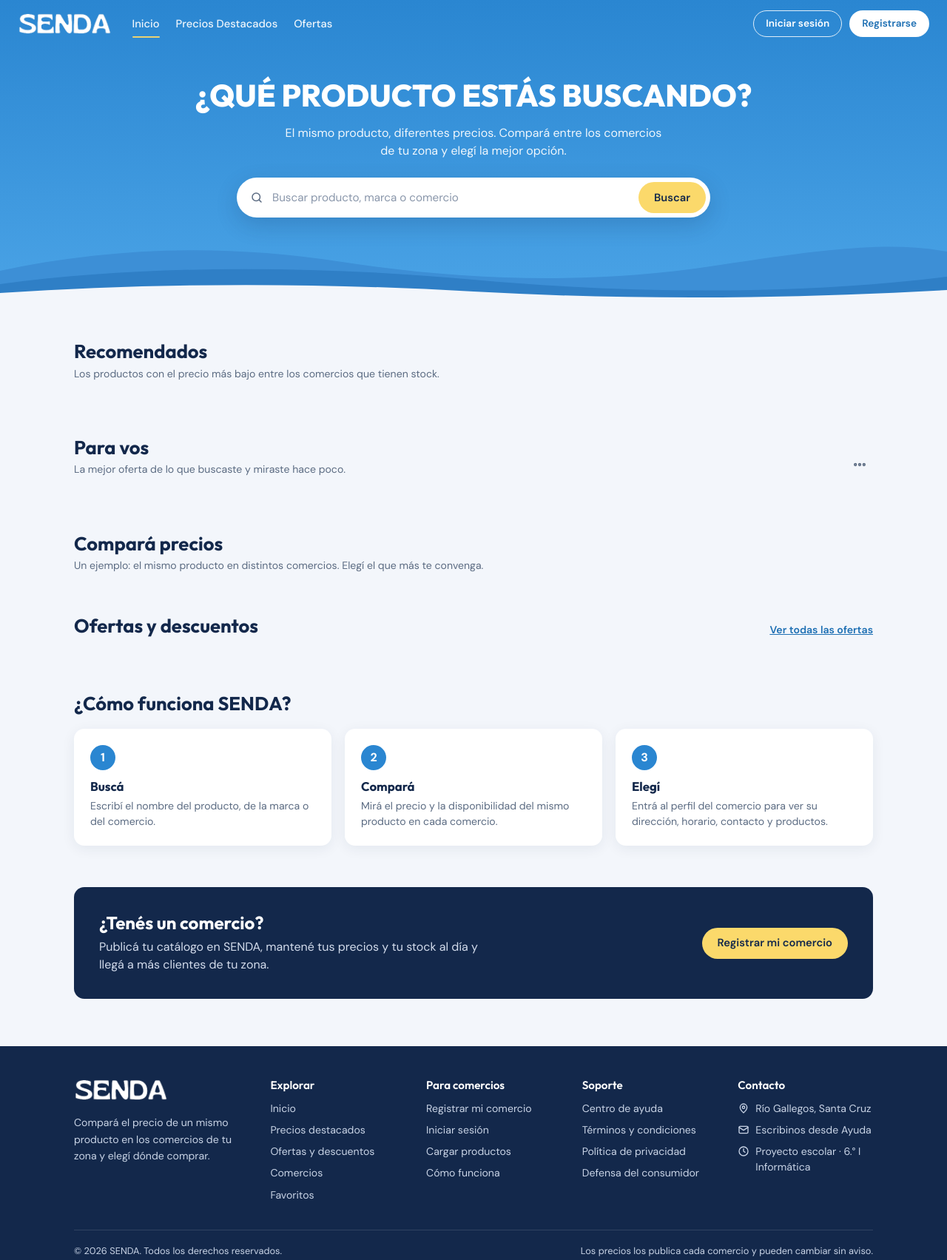
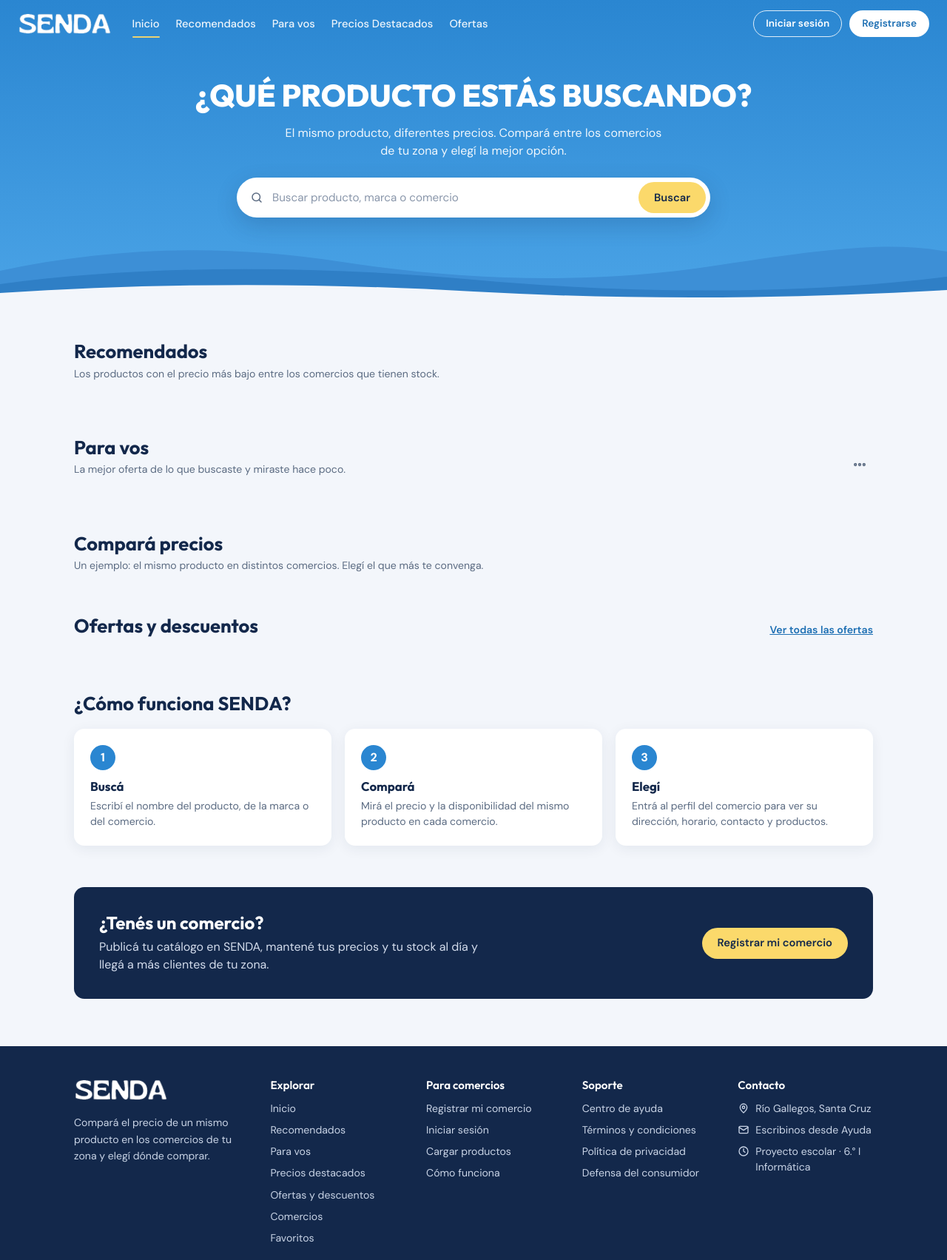
Before and after one commit to Fernandalopezzz/Senda, a plain HTML site: page index.html in a window 1280 px wide. Shown: the top 1703 px of the page at 74% size. Drawn offline with Linux system fonts and the light colour scheme; a script that the page names is missing.

Commit message:
Agregar Recomendados y Para vos a la barra superior
Los enlaces llevan a las secciones del inicio. También se agregan al pie de página.

Co-Authored-By: Claude Opus 5.5 <noreply@anthropic.com>
Claude-Session: https://claude.ai/code/session_0175eduSnSTazL9GHrW7hxaX

```diff
--- a/index.html
+++ b/index.html
@@ -23,6 +23,8 @@
       <a class="logo" href="index.html"><img class="logo__imagen" src="assets/img/logo-senda-blanco.png" alt="SENDA" width="135" height="32"></a>
       <nav class="navegacion" aria-label="Navegación principal">
         <a class="navegacion__enlace navegacion__enlace--activo" data-nav="inicio" href="index.html" aria-current="page">Inicio</a>
+        <a class="navegacion__enlace" data-nav="recomendados" href="index.html#recomendados">Recomendados</a>
+        <a class="navegacion__enlace" data-nav="para-vos" href="index.html#para-vos">Para vos</a>
         <a class="navegacion__enlace" data-nav="destacados" href="index.html#destacados">Precios Destacados</a>
         <a class="navegacion__enlace" data-nav="ofertas" href="index.html#ofertas">Ofertas</a>
       </nav>
@@ -168,6 +170,8 @@
           <h2 class="pie__titulo">Explorar</h2>
           <ul class="pie__lista">
             <li><a href="index.html">Inicio</a></li>
+            <li><a href="index.html#recomendados">Recomendados</a></li>
+            <li><a href="index.html#para-vos">Para vos</a></li>
             <li><a href="index.html#destacados">Precios destacados</a></li>
             <li><a href="resultados.html?vista=ofertas">Ofertas y descuentos</a></li>
             <li><a href="resultados.html?vista=comercios">Comercios</a></li>
```
Also changed, not shown: ayuda.html (+4 -0 lines), detalle-producto.html (+4 -0 lines), gestion-comercio.html (+2 -0 lines), perfil-comercio.html (+4 -0 lines), perfil-usuario.html (+4 -0 lines), resultados.html (+4 -0 lines), usuario.html (+4 -0 lines).
